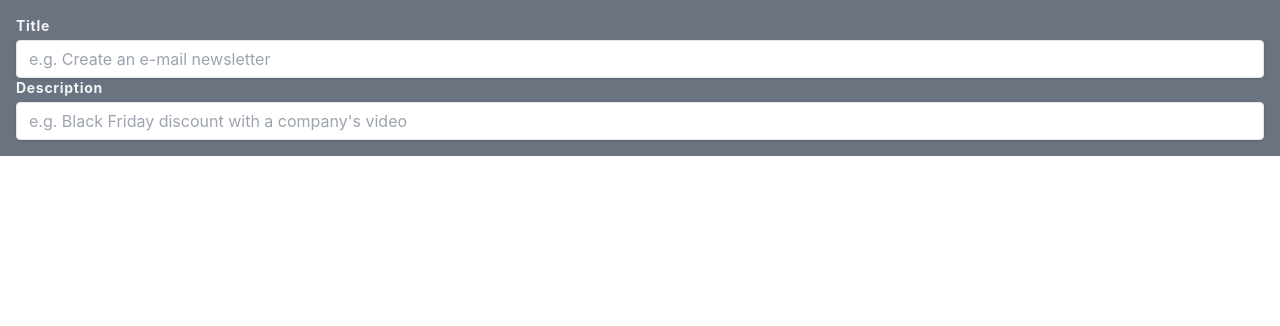
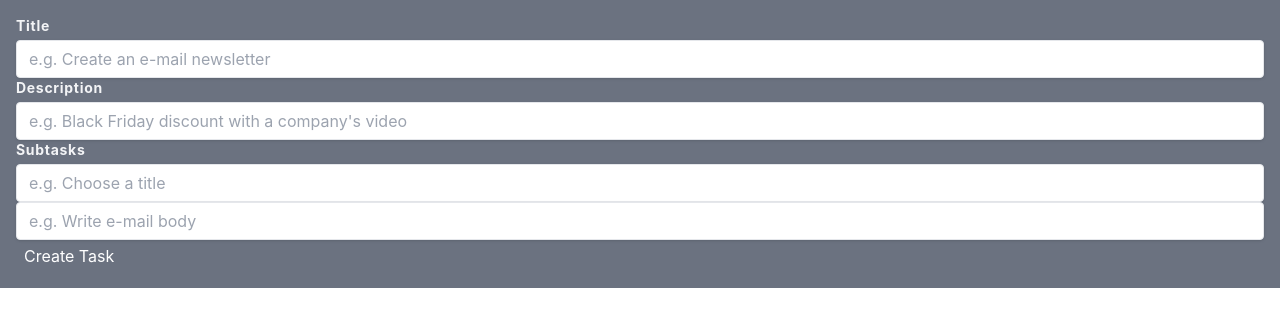
Before and after one commit to kkulek/kanban-board, a React (Create React App) app: page / in a window 1280 px wide. Shown: the top 326 px of the page. Built offline with nearby package versions, Linux system fonts and the light colour scheme.

Commit message:
added subtasks inputs with label

```diff
--- a/src/components/tasks/AddTask.jsx
+++ b/src/components/tasks/AddTask.jsx
@@ -1,12 +1,13 @@
 import React, {useState} from "react";
 import {Input} from "../elements/Input";
 import {Label} from "../elements/Label";
+import {Button} from "../elements/Button";
 
 export function AddTask(){
     const [input, setInput] = useState({
         title: '',
         description: '',
-        subtasks: [{}],
+        subtasks: [],
         id: '',
         column: ''
     });
@@ -21,7 +22,7 @@ export function AddTask(){
     }
 
     return (
-    <div>
+    <form>
         <Label label="Title" htmlFor="title"/>
         <Input name="title" value={input.title} placeholder="e.g. Create an e-mail newsletter"
                onChange={handleInput}/>
@@ -29,6 +30,15 @@ export function AddTask(){
         <Label label="Description" htmlFor="description"/>
         <Input name="description" value={input.description} placeholder="e.g. Black Friday discount with a company's video"
                onChange={handleInput}/>
-    </div>
+
+        <Label label="Subtasks" htmlFor="subtasks"/>
+        <Input name="subtasks" value={input.subtasks} placeholder="e.g. Choose a title"
+               onChange={handleInput}/>
+
+        <Input name="subtasks" value={input.subtasks} placeholder="e.g. Write e-mail body"
+               onChange={handleInput}/>
+
+        <Button type="submit" cta="Create Task" color="blue"/>
+    </form>
     )
 }
```
